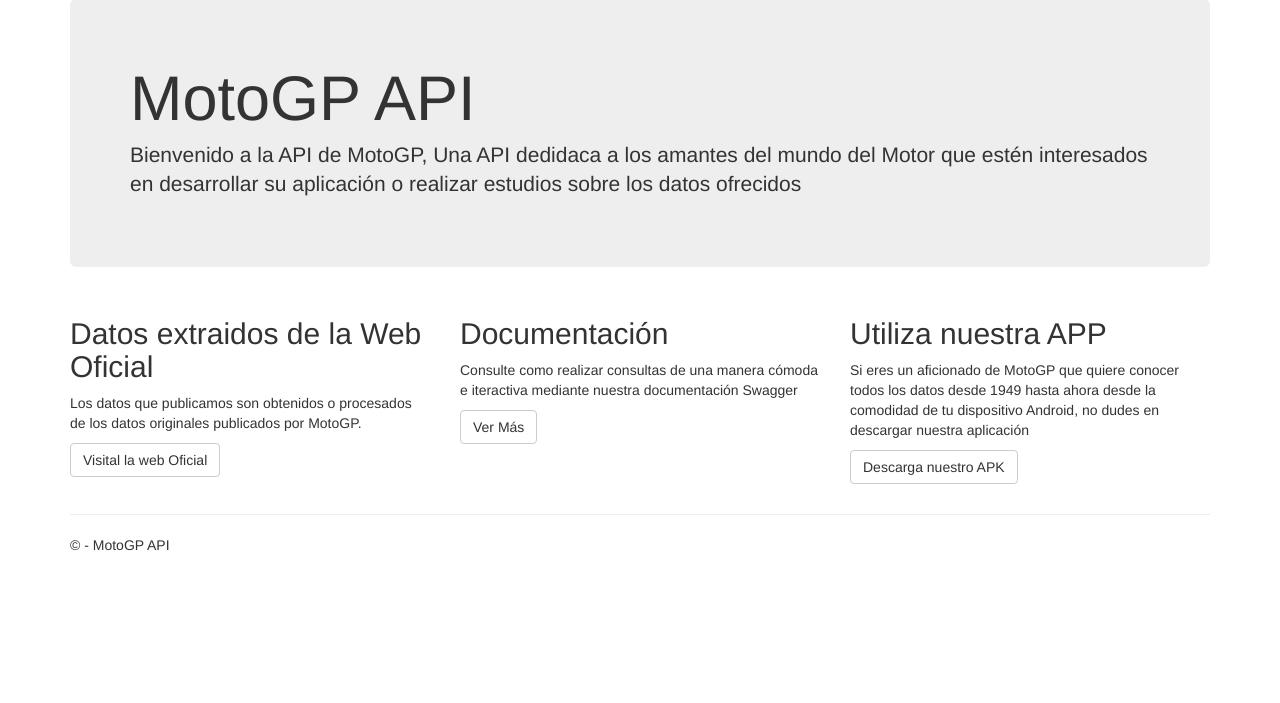
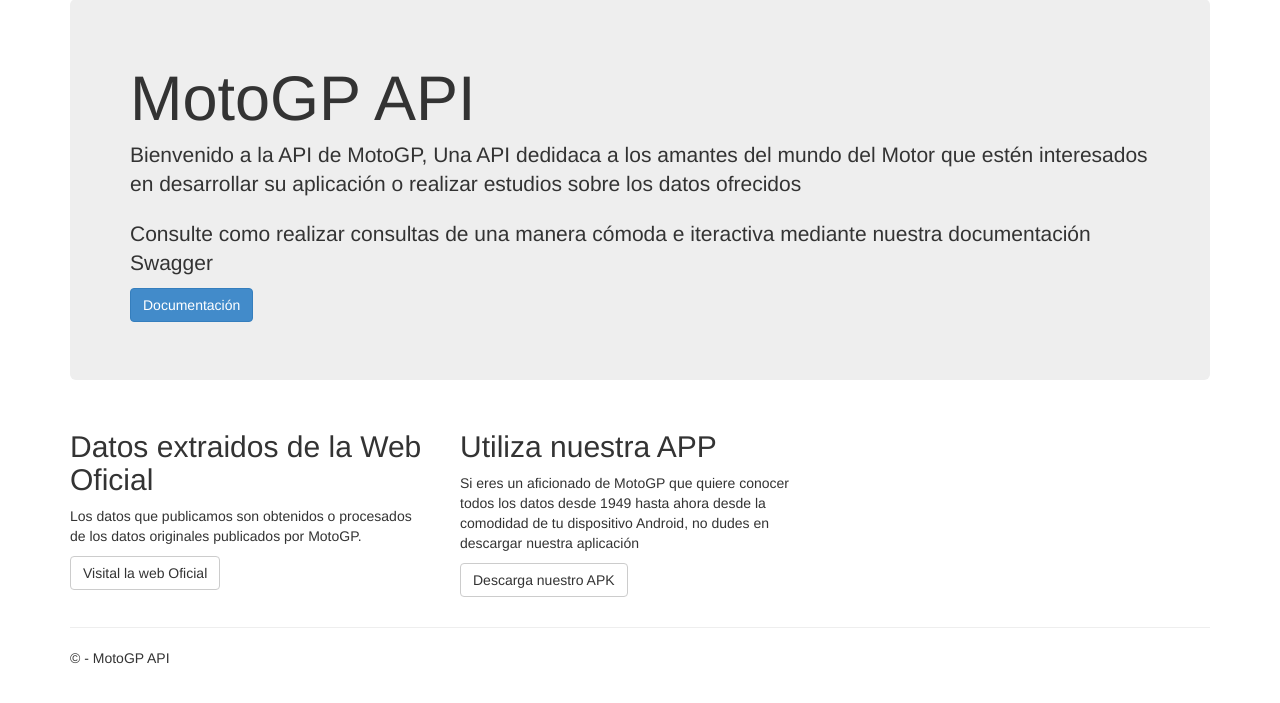
Before and after one commit to manuelgomezsuarez/herokuMotoGP, a Django app: page / in a window 1280 px wide. Shown: the part 51-754 px from the top of the page. Run offline with Django 3.2, Linux system fonts and the light colour scheme; some libraries are stand-ins or nearby versions.

Commit message:
Modifica enlace de la documentación

```diff
--- a/app/templates/app/index.html
+++ b/app/templates/app/index.html
@@ -5,6 +5,8 @@
 <div class="jumbotron">
     <h1>MotoGP API</h1>
     <p class="lead">Bienvenido a la API de MotoGP, Una API dedidaca a los amantes del mundo del Motor que estén interesados en desarrollar su aplicación o realizar estudios sobre los datos ofrecidos</p>
+    <p>Consulte como realizar consultas de una manera cómoda e iteractiva mediante nuestra documentación Swagger</p>
+    <p><a href="https://motogp-api.herokuapp.com/docs/" class="btn btn-primary btn-large">Documentación</a></p>
 </div>
 
 <div class="row">
@@ -14,11 +16,6 @@
         <p><a class="btn btn-default" href="http://www.motogp.com/es">Visital la web Oficial</a></p>
     </div>
     <div class="col-md-4">
-        <h2>Documentación</h2>
-        <p>Consulte como realizar consultas de una manera cómoda e iteractiva mediante nuestra documentación Swagger</p>
-        <p><a class="btn btn-default" href="https://motogp-api.herokuapp.com/docs/">Ver Más</a></p>
-    </div>
-    <div class="col-md-4">
         <h2>Utiliza nuestra APP</h2>
         <p>Si eres un aficionado de MotoGP que quiere conocer todos los datos desde 1949 hasta ahora desde la comodidad de tu dispositivo Android, no dudes en descargar nuestra aplicación</p>
         <p><a class="btn btn-default" href="https://drive.google.com/open?id=1Zri1KvBA_hq1y_5E-3ACfiexsCQHWEdr">Descarga nuestro APK</a></p>
```
